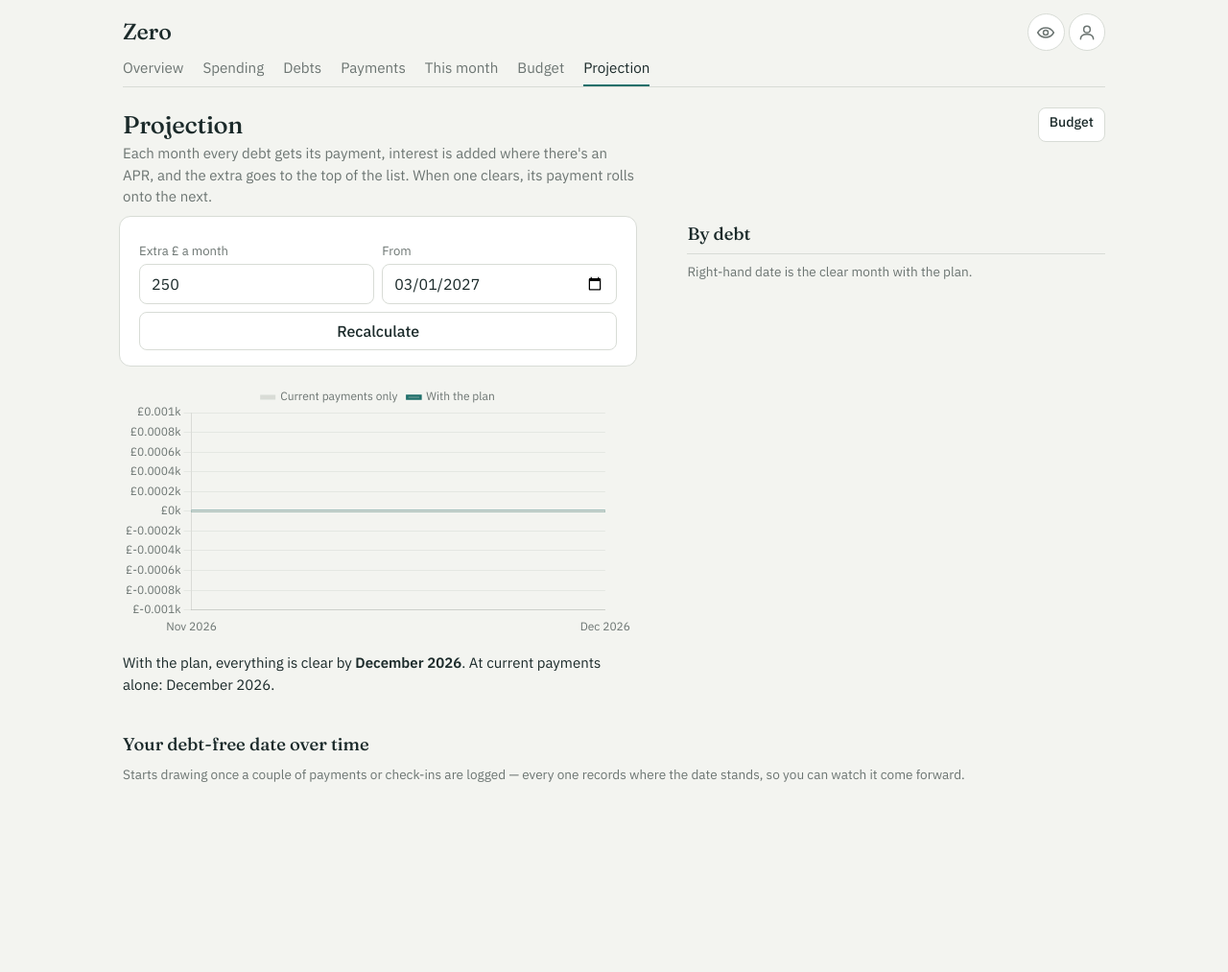
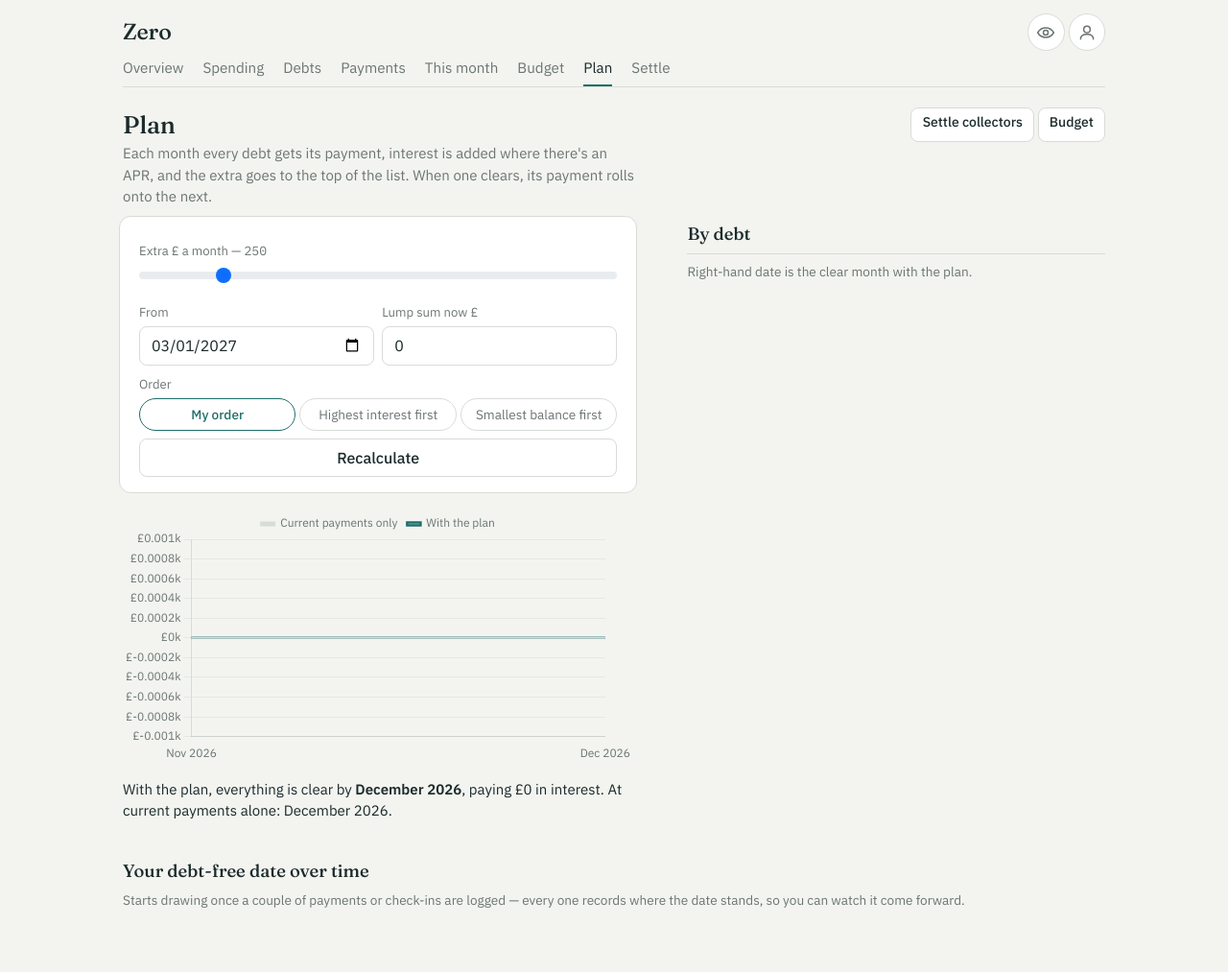
Before and after one commit to paulocezzar/zero, a Django app: page /projection/ in a window 1280 px wide. Shown: the whole page at 96% size. Before the commit the page ends 815 px from the top, so only its background shows below. Run offline with Django 5.2, Linux system fonts and the light colour scheme; the visitor is signed in with stand-in values (Sample User, id 1); data that the repository does not hold is empty.

Commit message:
0% promo periods on debts (balance-transfer aware projection and interest); Settle page: full-and-final tiers per collector with offer log, paid-and-closed in one step; Plan: extra slider, lump sum, my order / avalanche / snowball with interest comparison
Co-Authored-By: Claude Fable 5.1 <noreply@anthropic.com>
Claude-Session: https://claude.ai/code/session_01WMNqJWuFJecPJCwCJMvTio

```diff
--- a/tracker/context.py
+++ b/tracker/context.py
@@ -1,4 +1,4 @@
-NAV = [("overview", "Overview"), ("spending", "Spending"), ("debts", "Debts"), ("payments", "Payments"), ("month", "This month"), ("budget", "Budget"), ("projection", "Projection")]
+NAV = [("overview", "Overview"), ("spending", "Spending"), ("debts", "Debts"), ("payments", "Payments"), ("month", "This month"), ("budget", "Budget"), ("projection", "Plan"), ("settle", "Settle")]
 NAV_MOBILE = []
 
 
--- a/tracker/forms.py
+++ b/tracker/forms.py
@@ -1,7 +1,7 @@
 from django import forms
 from django.contrib.auth.forms import UserCreationForm
 
-from .models import BudgetLine, Debt, MonthCheckin, Outgoing, Payment
+from .models import BudgetLine, Debt, MonthCheckin, Outgoing, Payment, SettlementOffer
 
 
 class Bootstrap:
@@ -17,8 +17,8 @@ class Bootstrap:
 class DebtForm(Bootstrap, forms.ModelForm):
     class Meta:
         model = Debt
-        fields = ["name", "kind", "balance", "starting_balance", "monthly", "apr", "pay_day", "priority", "note", "closed"]
-        widgets = {"closed": forms.CheckboxInput(attrs={"class": "form-check-input"})}
+        fields = ["name", "kind", "balance", "starting_balance", "monthly", "apr", "promo_until", "pay_day", "priority", "note", "closed"]
+        widgets = {"closed": forms.CheckboxInput(attrs={"class": "form-check-input"}), "promo_until": forms.DateInput(attrs={"type": "date"}, format="%Y-%m-%d")}
 
 
 class PaymentForm(Bootstrap, forms.ModelForm):
@@ -50,8 +50,11 @@ class MonthForm(Bootstrap, forms.ModelForm):
 
 
 class ProjectionForm(Bootstrap, forms.Form):
-    extra = forms.DecimalField(label="Extra £ per month", initial=250, min_value=0)
+    STRATEGIES = [("mine", "My order"), ("avalanche", "Highest interest first"), ("snowball", "Smallest balance first")]
+    extra = forms.DecimalField(label="Extra £ per month", initial=250, min_value=0, max_value=5000)
     extra_from = forms.DateField(label="Extra starts from", widget=forms.DateInput(attrs={"type": "date"}, format="%Y-%m-%d"))
+    strategy = forms.ChoiceField(choices=STRATEGIES, initial="mine", required=False)
+    lump = forms.DecimalField(label="One-off lump sum now", initial=0, min_value=0, max_value=100000, required=False)
 
 
 class SignupForm(Bootstrap, UserCreationForm):
@@ -68,3 +71,10 @@ class OutgoingForm(Bootstrap, forms.ModelForm):
 
 class ImportForm(forms.Form):
     statement = forms.FileField(label="Statement CSV", widget=forms.ClearableFileInput(attrs={"class": "form-control", "accept": ".csv,text/csv"}))
+
+
+class OfferForm(Bootstrap, forms.ModelForm):
+    class Meta:
+        model = SettlementOffer
+        fields = ["debt", "date", "amount", "status", "note"]
+        widgets = {"date": forms.DateInput(attrs={"type": "date"}, format="%Y-%m-%d")}
--- a/tracker/templates/tracker/base.html
+++ b/tracker/templates/tracker/base.html
@@ -142,6 +142,15 @@
   .warn { color: var(--warn); }
   .warn a { color: inherit; }
   @media (min-width: 992px) { .wrap { max-width: 66rem; } }
+  .tiers { display: grid; grid-template-columns: repeat(3, 1fr); gap: .5rem; margin-top: .6rem; }
+  .tier { border: 1px solid var(--line); border-radius: 10px; padding: .5rem .6rem; background: var(--card); }
+  .tier .t-amt { font-family: var(--display); font-size: 1.15rem; font-weight: 500; }
+  .tier .t-k { font-size: .75rem; color: var(--muted); }
+  .seg-strategy { display: flex; gap: .25rem; flex-wrap: wrap; }
+  .seg-strategy label { flex: 1; text-align: center; border: 1px solid var(--line); border-radius: 999px; padding: .35rem .6rem; font-size: .85rem; cursor: pointer; color: var(--muted); }
+  .seg-strategy input { position: absolute; opacity: 0; }
+  .seg-strategy input:checked + span { color: var(--accent); font-weight: 500; }
+  .seg-strategy label:has(input:checked) { border-color: var(--accent); color: var(--accent); }
   /* spending rails */
   .cat { padding: .7rem 0; border-bottom: 1px solid var(--line); }
   .cat .top { display: flex; justify-content: space-between; align-items: baseline; gap: .5rem; }
@@ -197,7 +206,7 @@
   <a class="{% if request.resolver_match.url_name == 'debts' or request.resolver_match.url_name == 'debt_edit' or request.resolver_match.url_name == 'debt_new' %}on{% endif %}" href="{% url 'debts' %}"><svg viewBox="0 0 24 24"><path d="M4 6h16M4 12h16M4 18h10"/></svg>Debts</a>
   <a class="{% if request.resolver_match.url_name == 'payments' %}on{% endif %}" href="{% url 'payments' %}"><svg viewBox="0 0 24 24"><path d="M12 3v18M7 8.5c0-1.9 2.2-3 5-3s5 1.1 5 3-2.2 2.5-5 3-5 1.1-5 3 2.2 3 5 3 5-1.1 5-3"/></svg>Pay</a>
   <a class="{% if request.resolver_match.url_name == 'month' or request.resolver_match.url_name == 'budget' %}on{% endif %}" href="{% url 'month' %}"><svg viewBox="0 0 24 24"><rect x="3" y="5" width="18" height="16" rx="2"/><path d="M3 10h18M8 3v4M16 3v4"/></svg>Month</a>
-  <a class="{% if request.resolver_match.url_name == 'projection' %}on{% endif %}" href="{% url 'projection' %}"><svg viewBox="0 0 24 24"><path d="M3 17l6-6 4 4 8-8"/><path d="M14 7h7v7"/></svg>Plan</a>
+  <a class="{% if request.resolver_match.url_name == 'projection' or request.resolver_match.url_name == 'settle' %}on{% endif %}" href="{% url 'projection' %}"><svg viewBox="0 0 24 24"><path d="M3 17l6-6 4 4 8-8"/><path d="M14 7h7v7"/></svg>Plan</a>
 </nav>
 {% endif %}
 <script>
--- a/tracker/templates/tracker/overview.html
+++ b/tracker/templates/tracker/overview.html
@@ -61,8 +61,8 @@
 <div class="list">
 {% for d in debts %}{% if d.balance > 0 %}
   <div class="debt">
-    <div class="head"><a class="name" href="{% url 'debt_edit' d.pk %}">{{ forloop.counter }}. {{ d.name }}{% if d.apr %} <span class="tag int">interest</span>{% endif %}</a><div class="bal">{{ d.balance|gbp }}</div></div>
-    <div class="rail {% if d.apr %}bad{% endif %}"><i style="width: {{ d.progress }}%"></i></div>
+    <div class="head"><a class="name" href="{% url 'debt_edit' d.pk %}">{{ forloop.counter }}. {{ d.name }}{% if d.in_promo %} <span class="tag">0% to {{ d.promo_until|date:"M y" }}</span>{% elif d.apr %} <span class="tag int">interest</span>{% endif %}</a><div class="bal">{{ d.balance|gbp }}</div></div>
+    <div class="rail {% if d.apr and not d.in_promo %}bad{% endif %}"><i style="width: {{ d.progress }}%"></i></div>
     <div class="foot"><div class="pct">{{ d.progress }}% paid · {{ d.monthly|gbp }}/mo</div>
       <div class="pct">{% with c=plan_clear|get_item:d.pk a=asis_clear|get_item:d.pk %}{% if a and c and a != c %}<s class="muted">{{ a|date:"M Y" }}</s> → <strong>{{ c|date:"M Y" }}</strong>{% elif c %}clear {{ c|date:"M Y" }}{% elif a %}clear {{ a|date:"M Y" }}{% else %}15+ yrs as is{% endif %}{% endwith %}</div></div>
   </div>
--- a/tracker/templates/tracker/projection.html
+++ b/tracker/templates/tracker/projection.html
@@ -1,15 +1,21 @@
 {% extends "tracker/base.html" %}{% load ledger_extras %}{% block title %}Plan · Zero{% endblock %}
 {% block content %}
-<div class="d-flex justify-content-between align-items-center"><h1>Projection</h1><a class="btn btn-sm btn-quiet" href="{% url 'budget' %}">Budget</a></div>
+<div class="d-flex justify-content-between align-items-center"><h1>Plan</h1><span><a class="btn btn-sm btn-quiet" href="{% url 'settle' %}">Settle collectors</a> <a class="btn btn-sm btn-quiet" href="{% url 'budget' %}">Budget</a></span></div>
 <p class="lede">Each month every debt gets its payment, interest is added where there's an APR, and the extra goes to the top of the list. When one clears, its payment rolls onto the next.</p>
 <div class="cols"><div class="col-main">
-<form method="get" class="panel row g-2 mb-3">
-  <div class="col-6"><label class="form-label">Extra £ a month</label>{{ form.extra }}</div>
+<form method="get" class="panel row g-2 mb-3" id="plan-form">
+  <div class="col-12"><label class="form-label">Extra £ a month — <span class="num" id="extra-out">{{ form.extra.value }}</span></label>
+    <input type="range" class="form-range" min="0" max="1500" step="25" value="{{ form.extra.value }}" id="extra-range" aria-label="Extra per month">{{ form.extra }}</div>
   <div class="col-6"><label class="form-label">From</label>{{ form.extra_from }}</div>
+  <div class="col-6"><label class="form-label">Lump sum now £</label>{{ form.lump }}</div>
+  <div class="col-12"><label class="form-label">Order</label><div class="seg-strategy">{% for v, l in form.fields.strategy.choices %}<label><input type="radio" name="strategy" value="{{ v }}" {% if strategy == v %}checked{% endif %}><span>{{ l }}</span></label>{% endfor %}</div></div>
   <div class="col-12"><button class="btn btn-quiet w-100">Recalculate</button></div>
 </form>
+<script>(() => { const r = document.getElementById('extra-range'), n = document.querySelector('#plan-form input[name=extra]'), o = document.getElementById('extra-out'), f = document.getElementById('plan-form');
+  n.type = 'hidden'; r.addEventListener('input', () => { o.textContent = r.value; n.value = r.value; }); r.addEventListener('change', () => f.requestSubmit());
+  f.querySelectorAll('input[name=strategy], input[name=lump], input[name=extra_from]').forEach((i) => i.addEventListener('change', () => f.requestSubmit())); })();</script>
 <canvas id="chart" height="150" aria-label="Total owed over time"></canvas>
-<p class="mt-3">{% if plan.all_clear %}With the plan, everything is clear by <strong>{{ plan.last_month|date:"F Y" }}</strong>. At current payments alone: {% if base.all_clear %}{{ base.last_month|date:"F Y" }}{% else %}not within 15 years{% endif %}.{% else %}With the plan some debts are still open after 15 years. Raise the extra, or move the interest-bearing ones up.{% endif %}</p>
+<p class="mt-3">{% if plan.all_clear %}With the plan, everything is clear by <strong>{{ plan.last_month|date:"F Y" }}</strong>, paying {{ ti.plan|gbp }} in interest{% if strategy != 'mine' and mine.all_clear %} (your own order: {{ mine.last_month|date:"F Y" }}, {{ ti.mine|gbp }} interest){% endif %}. At current payments alone: {% if base.all_clear %}{{ base.last_month|date:"F Y" }}{% else %}not within 15 years{% endif %}.{% else %}With the plan some debts are still open after 15 years. Raise the extra, or move the interest-bearing ones up.{% endif %}</p>
 </div><div class="col-side">
 <h2>By debt</h2>
 <div class="list">
--- a/tracker/urls.py
+++ b/tracker/urls.py
@@ -26,6 +26,8 @@ urlpatterns = [
     path("budget/", views.budget_list, name="budget"),
     path("budget/<int:pk>/delete/", views.budget_delete, name="budget_delete"),
     path("projection/", views.projection_view, name="projection"),
+    path("settle/", views.settle, name="settle"),
+    path("settle/<int:pk>/delete/", views.offer_delete, name="offer_delete"),
     path("manifest.json", login_not_required(views.manifest), name="manifest"),
     path("icon.svg", login_not_required(TemplateView.as_view(template_name="tracker/icon.svg", content_type="image/svg+xml")), name="icon"),
     path("sw.js", login_not_required(TemplateView.as_view(template_name="tracker/sw.js", content_type="application/javascript")), name="sw"),
--- a/tracker/views.py
+++ b/tracker/views.py
@@ -12,8 +12,8 @@ from django.shortcuts import get_object_or_404, redirect, render
 from django.views.decorators.http import require_POST
 
 from . import projection, spending
-from .forms import BudgetLineForm, DebtForm, ImportForm, MonthForm, OutgoingForm, PaymentForm, ProjectionForm, SignupForm
-from .models import CATEGORIES, CATEGORY_LABELS, BudgetLine, CalendarToken, Debt, MonthCheckin, Outgoing, Payment, Snapshot
+from .forms import BudgetLineForm, DebtForm, ImportForm, MonthForm, OfferForm, OutgoingForm, PaymentForm, ProjectionForm, SignupForm
+from .models import CATEGORIES, CATEGORY_LABELS, BudgetLine, CalendarToken, Debt, MonthCheckin, Outgoing, Payment, SettlementOffer, Snapshot
 
 ZERO = Decimal("0")
 
@@ -151,7 +151,7 @@ def overview(request):
         if diff <= 14:
             bills.append((diff, b))
     bills.sort(key=lambda x: x[0])
-    interest_debts = [d for d in debts if d.apr > 0 and d.balance > 0]
+    interest_debts = [d for d in debts if d.apr > 0 and d.balance > 0 and not d.in_promo]
     first = _first_of_month()
     plan = plan_for(debts)
     asis = projection.simulate(debts, start=first, planned=False)
@@ -327,18 +327,31 @@ def budget_delete(request, pk):
 
 def projection_view(request):
     start = _first_of_month()
-    form = ProjectionForm(request.GET or None, initial={"extra": 250, "extra_from": projection.add_months(start, 4)})
-    extra, extra_from = Decimal("250"), projection.add_months(start, 4)
+    form = ProjectionForm(request.GET or None, initial={"extra": 250, "extra_from": projection.add_months(start, 4), "strategy": "mine", "lump": 0})
+    extra, extra_from, strategy, lump = Decimal("250"), projection.add_months(start, 4), "mine", ZERO
     if form.is_valid():
         extra, extra_from = form.cleaned_data["extra"], form.cleaned_data["extra_from"]
+        strategy = form.cleaned_data.get("strategy") or "mine"
+        lump = form.cleaned_data.get("lump") or ZERO
     debts = list(open_debts(request.user))
     base = projection.simulate(debts, start=start, planned=False)
-    plan = projection.simulate(debts, start=start, extra=extra, extra_from=extra_from)
+    ordered = projection.order(debts, strategy)
+    if lump > 0:
+        # a lump sum now goes down the order like extra money would
+        pot = lump
+        for d in ordered:
+            take = min(pot, d.balance)
+            d.balance -= take
+            pot -= take
+            if pot <= 0:
+                break
+    plan = projection.simulate(ordered, start=start, extra=extra, extra_from=extra_from)
+    mine = projection.simulate(projection.order(debts, "mine"), start=start, extra=extra, extra_from=extra_from) if strategy != "mine" else plan
     rows = []
-    for s in plan.debts:
-        b = next(x for x in base.debts if x.debt_id == s.debt_id)
-        if s.start > 0:
-            rows.append({"name": s.name, "balance": s.start, "base_clear": b.clear, "plan_clear": s.clear, "interest": s.interest})
+    for s_ in plan.debts:
+        b = next(x for x in base.debts if x.debt_id == s_.debt_id)
+        if b.start > 0:
+            rows.append({"name": s_.name, "balance": b.start, "base_clear": b.clear, "plan_clear": s_.clear, "interest": s_.interest})
     horizon = min(len(base.series), len(plan.series) + 12)
     chart = {
         "labels": [m.strftime("%b %Y") for m, _ in base.series[:horizon]],
@@ -347,7 +360,44 @@ def projection_view(request):
     }
     snaps = list(Snapshot.objects.filter(owner=request.user, clear_month__isnull=False))
     history = {"labels": [x.day.strftime("%-d %b %y") for x in snaps], "months": [((x.clear_month.year - x.day.year) * 12 + x.clear_month.month - x.day.month) for x in snaps], "clear": [x.clear_month.strftime("%b %Y") for x in snaps], "total": [float(x.total) for x in snaps]}
-    return render(request, "tracker/projection.html", {"form": form, "rows": rows, "base": base, "plan": plan, "chart": chart, "history": history, "history_n": len(snaps)})
+    total_interest = {"base": sum((x.interest for x in base.debts), ZERO), "plan": sum((x.interest for x in plan.debts), ZERO), "mine": sum((x.interest for x in mine.debts), ZERO)}
+    return render(request, "tracker/projection.html", {"form": form, "rows": rows, "base": base, "plan": plan, "mine": mine, "strategy": strategy, "lump": lump, "chart": chart, "history": history, "history_n": len(snaps), "ti": total_interest, "order": ordered})
+
+
+# ---------- settlements ----------
+
+def settle(request):
+    """Full-and-final settlement planner for collector accounts."""
+    debts = [d for d in open_debts(request.user) if d.kind == "collector" and d.balance > 0]
+    form = OfferForm(request.POST or None, initial={"date": date.today()})
+    form.fields["debt"].queryset = Debt.objects.filter(owner=request.user, kind="collector", closed=False)
+    if request.method == "POST" and form.is_valid():
+        o = form.save()
+        if o.status == "paid":
+            with transaction.atomic():
+                Payment.objects.create(debt=o.debt, date=o.date, amount=o.amount, note="settlement")
+                Debt.objects.filter(pk=o.debt_id).update(balance=ZERO, closed=True)
+            record_snapshot(request.user)
+            messages.success(request, f"{o.debt.name} settled and closed. Keep the letter.")
+        else:
+            messages.success(request, "Offer recorded.")
+        return redirect("settle")
+    cards = []
+    for d in debts:
+        months = d.months_left
+        tiers = []
+        for pct in (30, 40, 50):
+            amt = (d.balance * pct / 100).quantize(Decimal("1"))
+            tiers.append({"pct": pct, "amount": amt, "saves": d.balance - amt})
+        cards.append({"debt": d, "months": months, "years": round(months / 12, 1) if months else None, "tiers": tiers, "offers": list(d.offers.all()[:5])})
+    total = sum((d.balance for d in debts), ZERO)
+    return render(request, "tracker/settle.html", {"cards": cards, "form": form, "total": total, "at40": (total * 40 / 100).quantize(Decimal("1")), "saves40": total - (total * 40 / 100).quantize(Decimal("1"))})
+
+
+@require_POST
+def offer_delete(request, pk):
+    get_object_or_404(SettlementOffer, pk=pk, debt__owner=request.user).delete()
+    return redirect("settle")
 
 
 # ---------- PWA ----------
```
Also changed, not shown: tracker/models.py (+24 -1 lines), tracker/projection.py (+13 -2 lines), tracker/templates/tracker/settle.html (added, +43 -0 lines), tracker/tests.py (+35 -2 lines), tracker/migrations/0010_promo_settlement.py (added).
